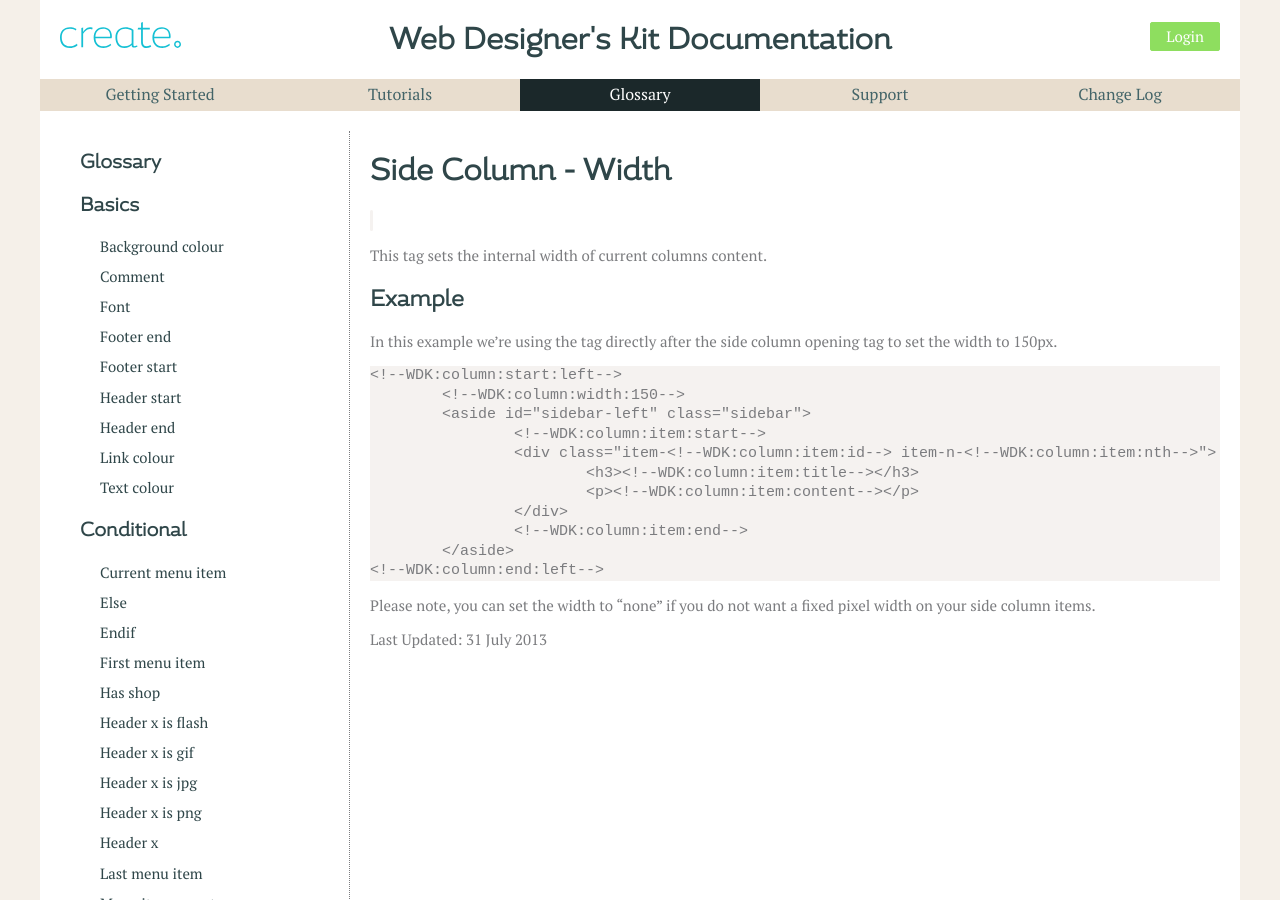
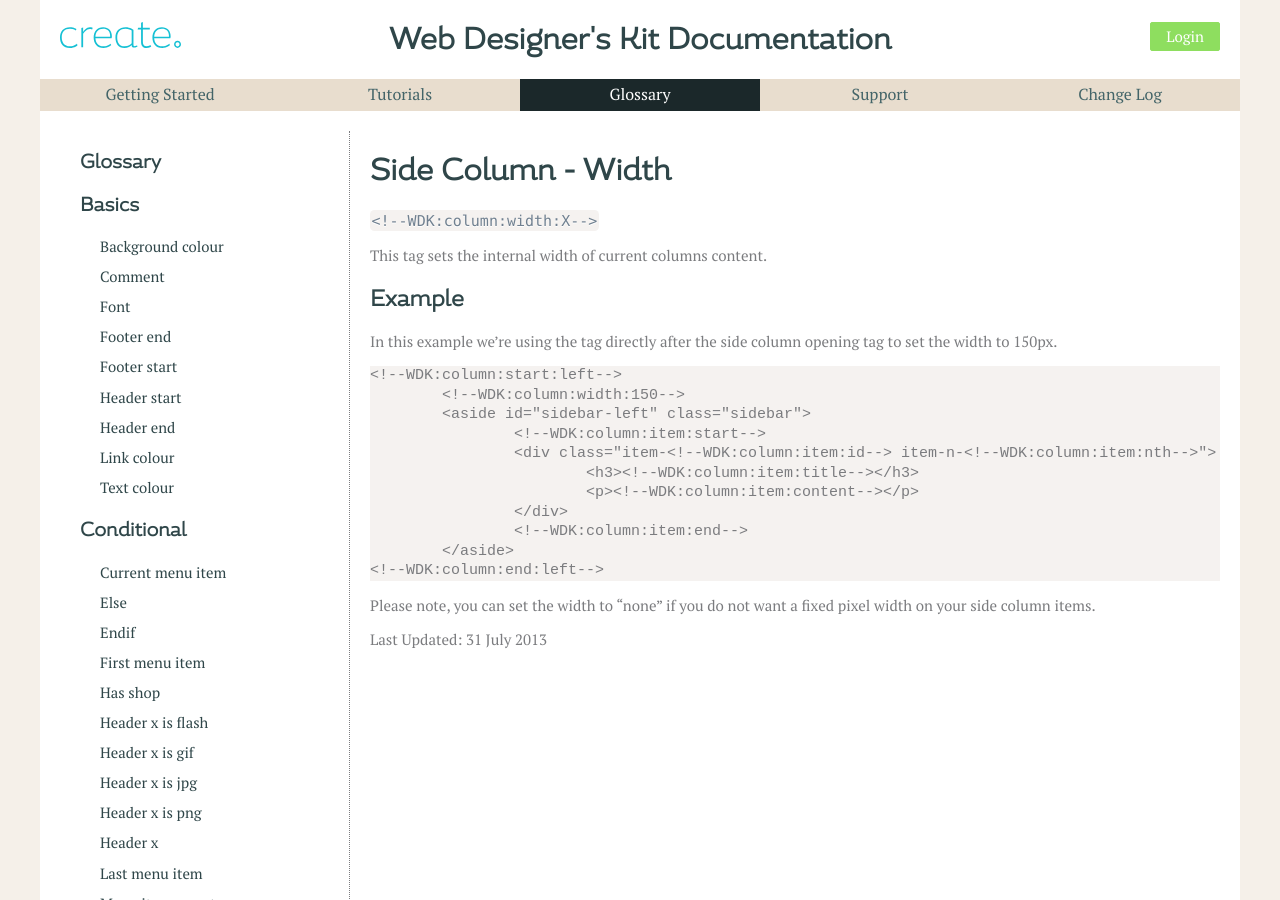
Before and after one commit to createdotnet/wdk, a Jekyll site: the page built from _glossary/side-columns/width.md, in a window 1280 px wide and 900 px high. Built offline with Jekyll 4.4.1, drawn with Linux system fonts in a browser that asks for light colours; nearby versions of some CDN libraries; some of the changed lines change nothing that is shown.

Commit message:
add missing tag to YML

```diff
--- a/_glossary/side-columns/width.md
+++ b/_glossary/side-columns/width.md
@@ -4,6 +4,7 @@ title: Side Column - Width
 last-updated: 31-07-2013
 nav-position: 8
 parent: side-columns
+tag: <!--WDK:column:width:X-->
 ---
 
 This tag sets the internal width of current columns content.
```
